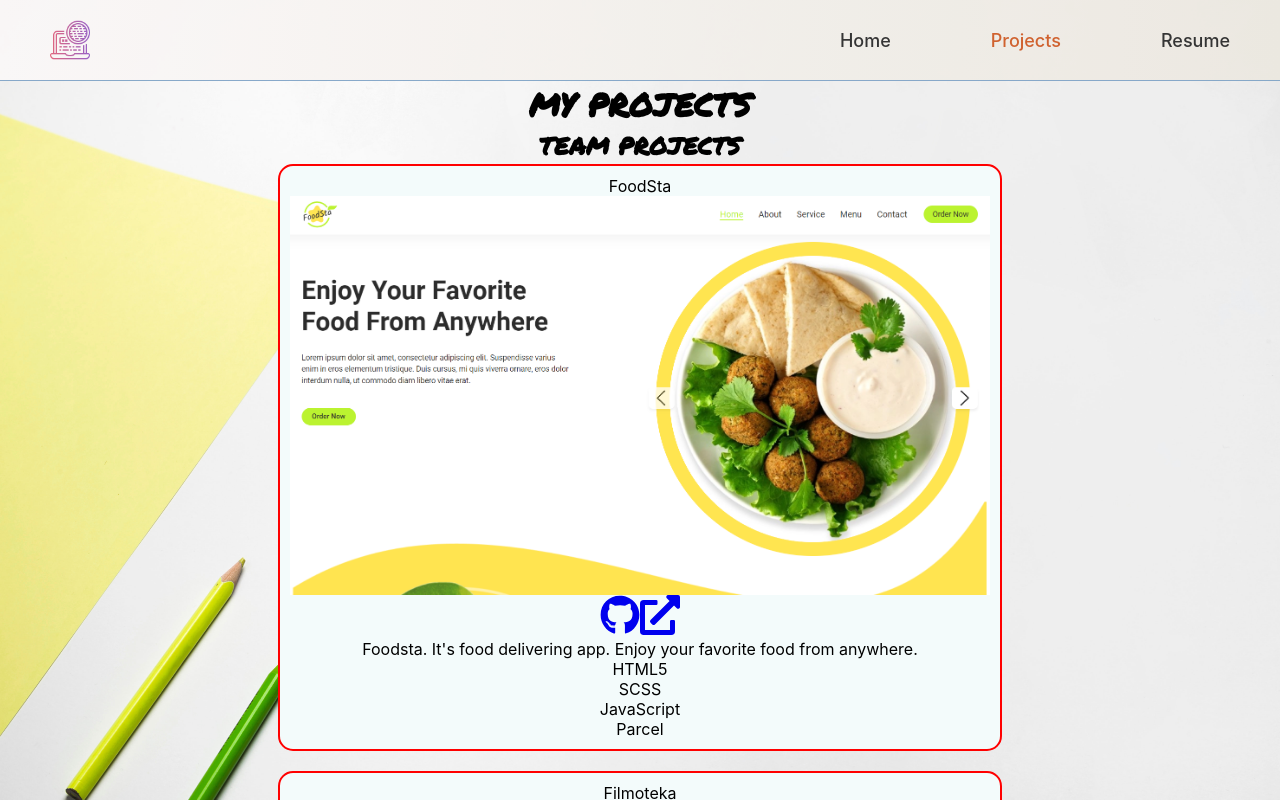
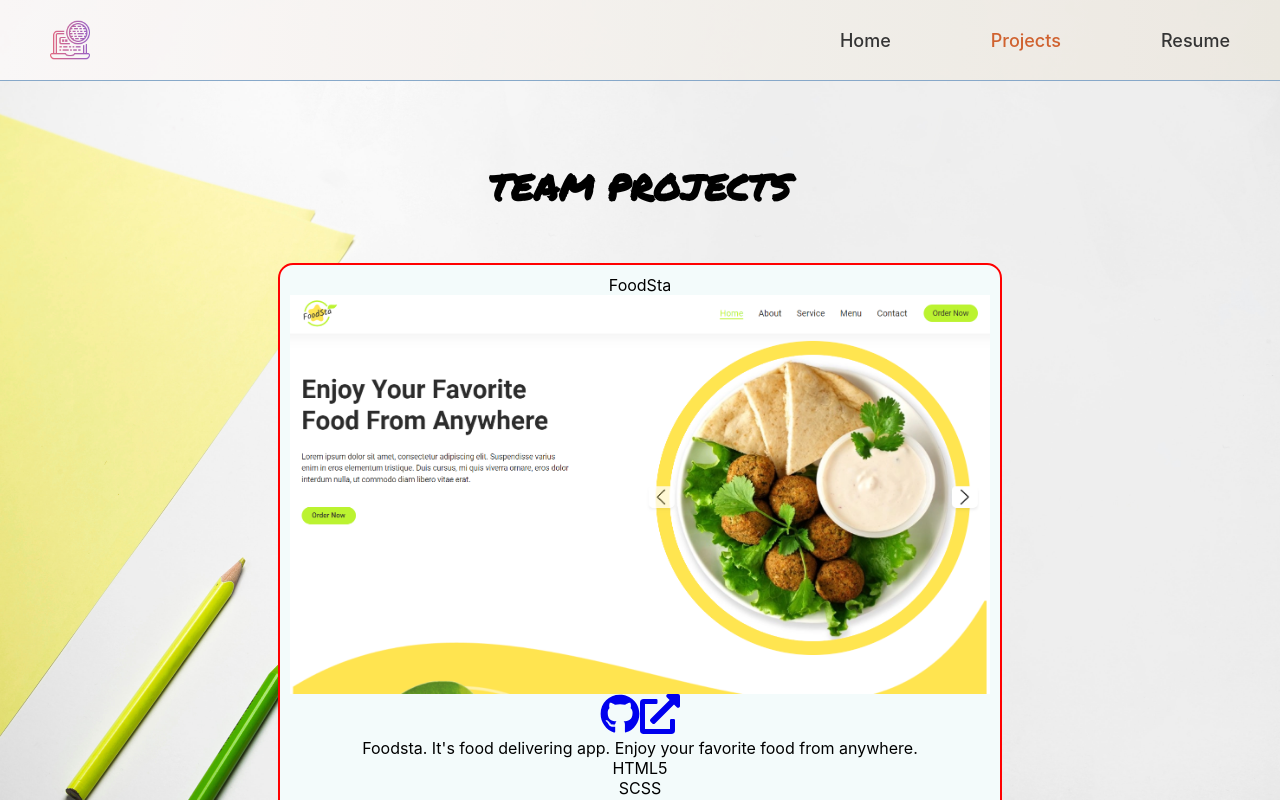
Before and after one commit to OlexTS/portfolio, a React (Create React App) app: page /projects in a window 1280 px wide. Shown: the top 800 px of the page. Built offline with nearby package versions, Linux system fonts and the light colour scheme.

Commit message:
added some styles to titles in projects page

```diff
--- a/src/components/Header/Header.styled.jsx
+++ b/src/components/Header/Header.styled.jsx
@@ -7,6 +7,7 @@ export const HeaderBox = styled.header`
   justify-content: space-between;
   min-height: 60px;
   padding: 10px 30px;
+  margin-bottom: 20px;
   border-bottom: 1px solid var(--cl-border-color);
   background-image: linear-gradient(
     to right,
@@ -18,6 +19,10 @@ export const HeaderBox = styled.header`
   @media (min-width: 768px) {
     padding: 0 50px;
     min-height: 80px;
+    margin-bottom: 40px;
+  }
+  @media (min-width: 1280px) {
+    margin-bottom: 60px;
   }
 `;
 
--- a/src/components/Projects/Projects.jsx
+++ b/src/components/Projects/Projects.jsx
@@ -1,19 +1,18 @@
 import React from 'react';
+import { nanoid } from 'nanoid';
 import { FaGithub } from 'react-icons/fa6';
 import { FaExternalLinkAlt } from 'react-icons/fa';
-import { Card } from './Projects.styled';
+import { Card, ProjectsBox, Title, TeamProjectsBox } from './Projects.styled';
 import { projects } from 'helpers/projects';
 import { List } from 'components/Contacts/Contacts.styled';
 import ScrollButton from 'components/ScrollButton/ScrollButton';
-import { nanoid } from 'nanoid';
 
 const Projects = () => {
   return (
     <>
-      <h1>MY PROJECTS</h1>
-      <div>
-        <div>
-          <h2>TEAM PROJECTS</h2>
+       <ProjectsBox>
+        <TeamProjectsBox>
+          <Title>TEAM PROJECTS</Title>
           <List>
             {projects
               .filter(el => el.workDetails === 'Team project')
@@ -51,9 +50,9 @@ const Projects = () => {
                 )
               )}
           </List>
-        </div>
+        </TeamProjectsBox>
         <div>
-          <h2>PERSONAL PROJECTS</h2>
+          <Title>PERSONAL PROJECTS</Title>
           <List>
             {projects
               .filter(el => el.workDetails === 'Personal project')
@@ -92,7 +91,7 @@ const Projects = () => {
               )}
           </List>
         </div>
-      </div>
+      </ProjectsBox>
       <ScrollButton/>
     </>
   );
--- a/src/components/Projects/Projects.styled.jsx
+++ b/src/components/Projects/Projects.styled.jsx
@@ -1,4 +1,28 @@
 import styled from "@emotion/styled";
+
+export const ProjectsBox = styled.div`
+    padding: 20px 10px;
+`
+export const Title = styled.h2`
+margin-bottom: 30px;
+   @media (min-width: 768px){
+    font-size: 30px;
+    margin-bottom: 40px;
+   }
+   @media (min-width: 1280px){
+    font-size: 36px;
+    margin-bottom: 50px;
+   }
+`
+export const TeamProjectsBox = styled.div`
+    margin-bottom: 20px;
+    @media (min-width: 768px){
+        margin-bottom: 40px;
+    }
+    @media (min-width: 1280px){
+        margin-bottom: 60px;
+    }
+`
 
 export const List = styled.ul`
     display: flex;
```
